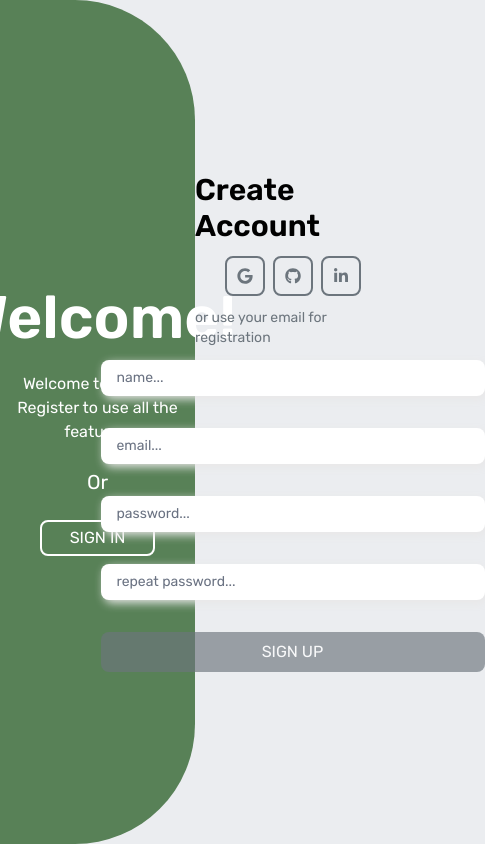
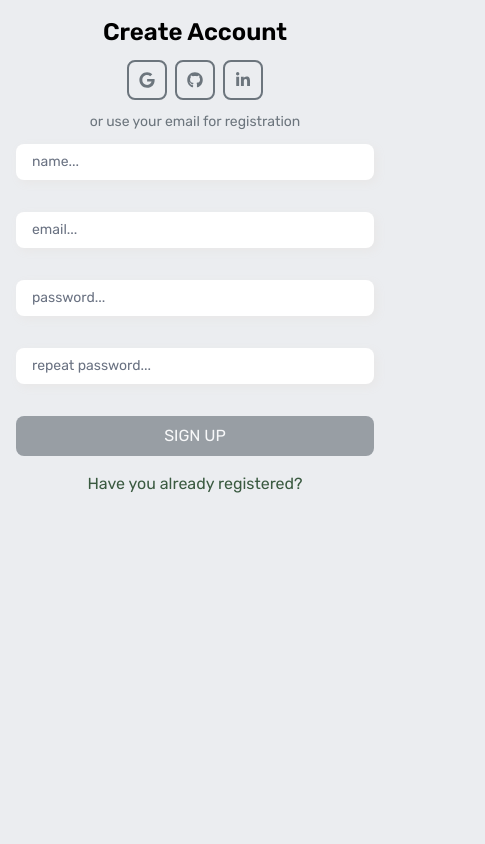
Before and after one commit to Masiha-mohammadpoor/plantly, a Next.js app: page /auth/signup in a window 390 px wide. Shown: the whole page, 485 px wide, since content can reach past the window. Built offline with nearby package versions, Linux system fonts and the light colour scheme; no server answers.

Commit message:
(auth) ---> responsive

```diff
--- a/src/app/(auth)/auth/signin/page.jsx
+++ b/src/app/(auth)/auth/signin/page.jsx
@@ -43,7 +43,7 @@ const Signin = () => {
 
   const onSubmit = async (data) => {
     try {
-      const { message } = await mutateAsync({...data});
+      const { message } = await mutateAsync({ ...data });
       toast.success(message);
       router.push("/");
     } catch (err) {
@@ -52,8 +52,8 @@ const Signin = () => {
   };
 
   return (
-    <section className="flex">
-      <article className="h-screen w-[50%] bg-primary-200 rounded-r-[120px] flex flex-col justify-center items-center">
+    <section className="w-screen flex px-4 md:px-0 justify-center">
+      <article className="h-screen w-[50%] bg-primary-200 rounded-r-[120px] hidden lg:flex flex-col justify-center items-center">
         <h1 className="text-white text-6xl font-semibold pb-6">
           Welcome Back!
         </h1>
@@ -67,8 +67,10 @@ const Signin = () => {
           </button>
         </Link>
       </article>
-      <article className="w-[50%] h-screen flex flex-col justify-center items-center">
-        <h2 className="text-3xl font-semibold pb-3">Login To The Account</h2>
+      <article className="w-full sm:w-[70%] lg:w-[50%] h-screen flex flex-col justify-center items-center ">
+        <h2 className="text-2xl md:text-3xl font-semibold pb-3">
+          Login To The Account
+        </h2>
         <div className="flex gap-x-2 pb-3">
           <button
             onClick={() => signIn("google", { redirect: "/" })}
@@ -94,7 +96,7 @@ const Signin = () => {
         </p>
         <form
           onSubmit={handleSubmit(onSubmit)}
-          className="flex flex-col items-center justify-center"
+          className=" w-full lg:w-[70%] flex flex-col items-center justify-center"
         >
           <Input
             register={register}
@@ -116,6 +118,9 @@ const Signin = () => {
           >
             SIGN IN
           </button>
+          <Link href="/auth/signup" className="text-primary-500 mt-4 lg:hidden">
+            haven't registered yet ?
+          </Link>
         </form>
       </article>
     </section>
--- a/src/app/(auth)/auth/signup/page.jsx
+++ b/src/app/(auth)/auth/signup/page.jsx
@@ -64,8 +64,8 @@ const Signup = () => {
   };
 
   return (
-    <section className="flex">
-      <article className="h-screen w-[50%] bg-primary-200 rounded-r-[120px] flex flex-col justify-center items-center">
+    <section className="w-screen flex px-4 md:px-0 justify-center overflow-x-hidden">
+      <article className="h-screen w-[50%] bg-primary-200 rounded-r-[120px] hidden lg:flex flex-col justify-center items-center">
         <h1 className="text-white text-6xl font-semibold pb-6">Welcome!</h1>
         <p className="max-w-80 break-words overflow-hidden text-center text-white pb-6">
           Welcome to our site. Register to use all the features.
@@ -77,8 +77,10 @@ const Signup = () => {
           </button>
         </Link>
       </article>
-      <article className="w-[50%] h-screen flex flex-col justify-center items-center">
-        <h2 className="text-3xl font-semibold pb-3">Create Account</h2>
+      <article className="pt-4 w-full sm:w-[70%] lg:w-[50%] lg:h-screen flex flex-col justify-center items-center">
+        <h2 className="text-2xl md:text-3xl font-semibold pb-3">
+          Create Account
+        </h2>
         <div className="flex gap-x-2 pb-3">
           <button className="cursor-pointer w-10 h-10 flex justify-center items-center border-2 border-secondary-500 rounded-lg text-secondary-500">
             <FaGoogle />
@@ -95,7 +97,7 @@ const Signup = () => {
         </p>
         <form
           onSubmit={handleSubmit(onSubmit)}
-          className="flex flex-col items-center justify-center"
+          className="w-full lg:w-[70%] flex flex-col items-center justify-center"
         >
           <Input
             errors={errors}
@@ -130,6 +132,12 @@ const Signup = () => {
           >
             SIGN UP
           </button>
+          <Link
+            href="/auth/signin"
+            className="text-primary-500 mt-4 lg:hidden pb-8"
+          >
+            Have you already registered?
+          </Link>
         </form>
       </article>
     </section>
--- a/src/components/Input.jsx
+++ b/src/components/Input.jsx
@@ -1,9 +1,9 @@
 const Input = ({ type = "text", name, placeholder, register, errors }) => {
   return (
-    <div className="flex flex-col gap-y-1 pb-3">
+    <div className="flex flex-col gap-y-1 pb-3 w-full">
       <input
         {...register(name)}
-        className="border-0 outline-0 w-96 p-4 py-2 rounded-lg bg-white custom-shadow placeholder-gray-500 text-secondary-800 text-sm"
+        className="w-full border-0 outline-0 p-4 py-2 rounded-lg bg-white custom-shadow placeholder-gray-500 text-secondary-800 text-sm"
         type={type}
         placeholder={placeholder}
         autoComplete="off"
```
